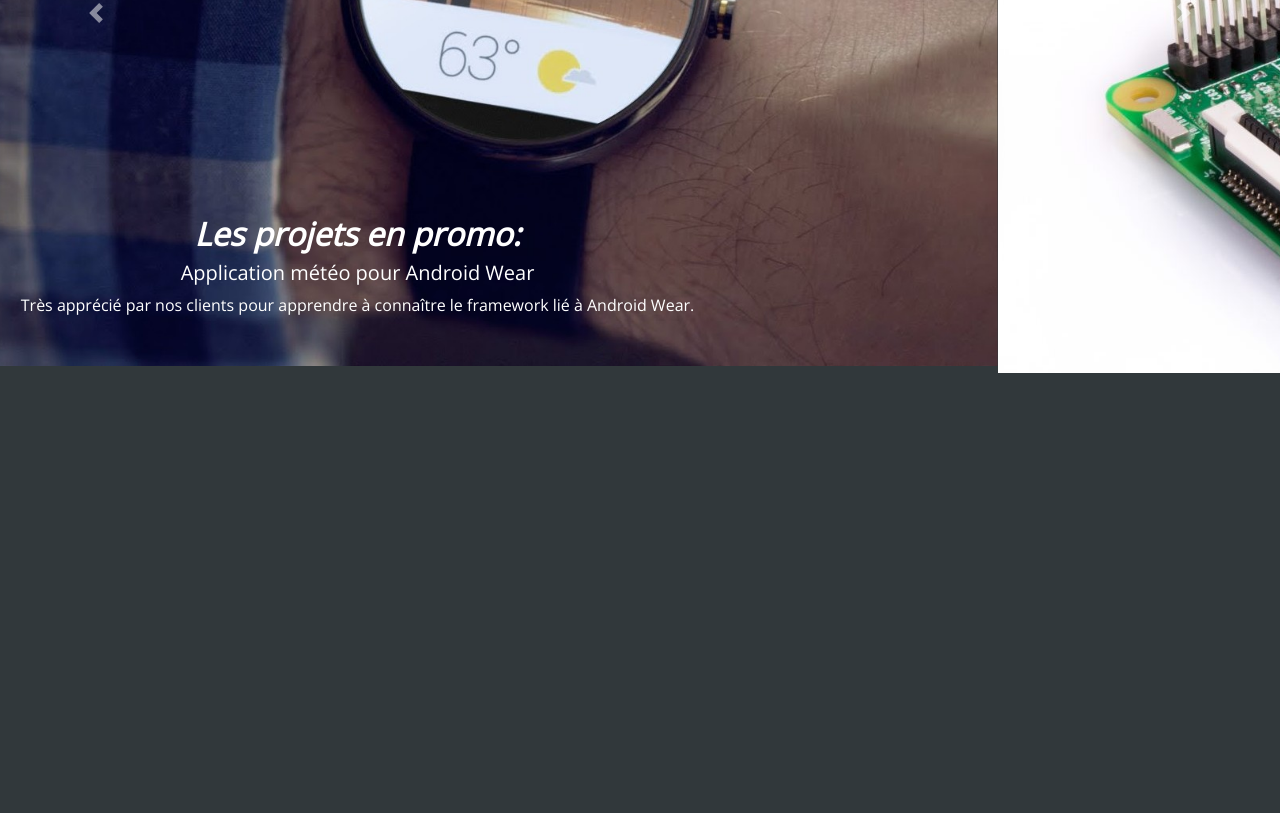
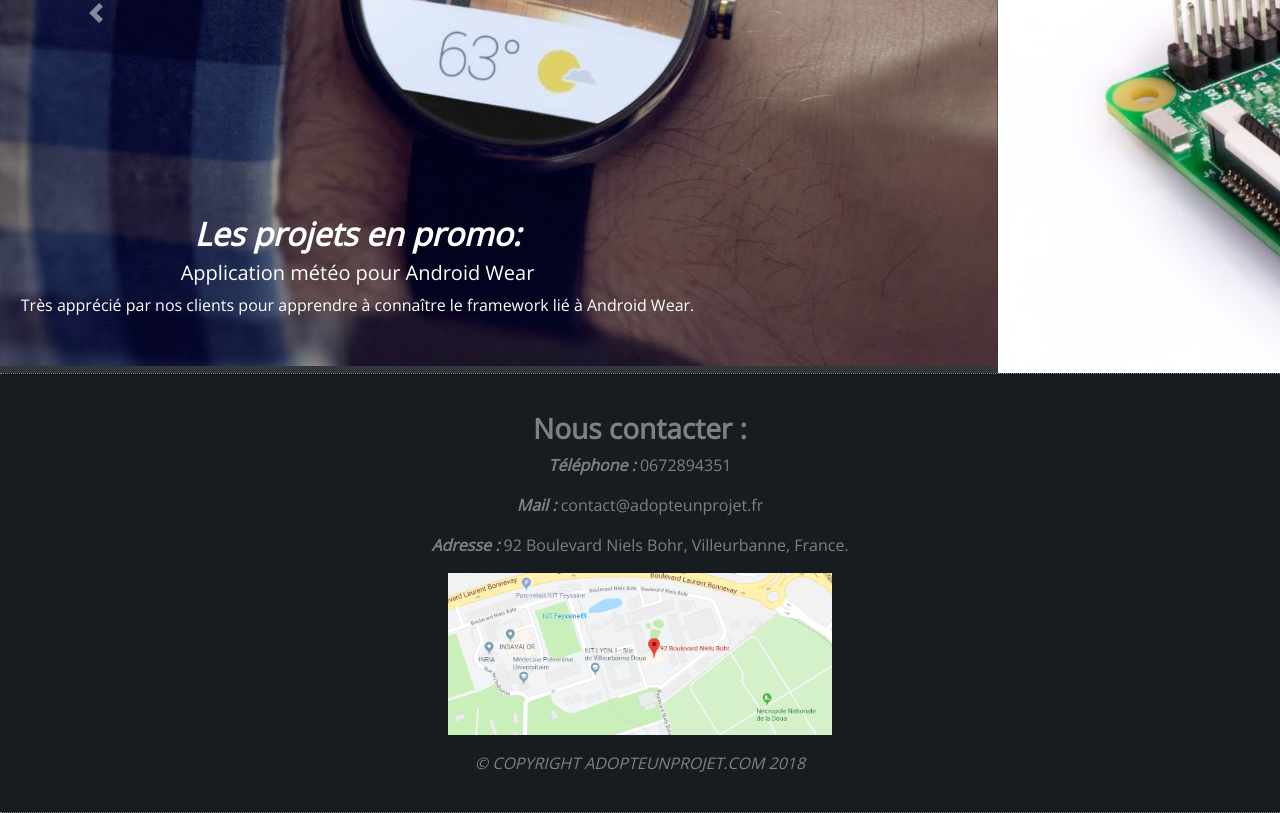
Before and after one commit to Tahaga/projet_web_S1, a plain HTML site: page index.html in a window 1280 px wide. Shown: the part 1953-2766 px from the top of the page. Before the commit the page ends 2326 px from the top, so only its background shows below. Drawn offline with nearby package versions, Linux system fonts and the light colour scheme.

Commit message:
Added footer to index.html

```diff
--- a/assets/style.css
+++ b/assets/style.css
@@ -67,6 +67,7 @@
     order: -2;
     margin-left: 0.5em;
     align-self: center;
+    margin: auto;
 }
 
 header input{
@@ -146,6 +147,7 @@
 }
 
 .carousel-item{
+    /*border-top: 2px dotted grey; */
     height: 90vh;
 }
 
@@ -156,7 +158,33 @@
 
 
 footer {
-	background-color : #3C4147;
-	margin: auto;
+    border-top: 1px dotted grey;
+    border-bottom: 1px dotted grey;
+	background-color :rgb(22, 28, 31);
+    margin: auto;
+    height: 55vh;
+    text-align: center;
+    display:flex;
+    flex-direction: column;
+    justify-content: center;
+    color: grey;
+}
 
+footer p span{
+    font-weight: bold;
 }
+
+footer h3 {
+    font-weight: bold;
+}
+
+footer img {
+    width: 30%;
+    align-self: center;
+}
+
+footer :last-child{
+    font-style: italic;
+    margin-bottom: 0px;
+    margin-top: 1em;
+}
--- a/index.html
+++ b/index.html
@@ -74,6 +74,12 @@
                   </div>
     </section>
     <footer>
+        <h3>Nous contacter :</h3>
+        <p><span>Téléphone : </span>0672894351</p>
+        <p><span>Mail : </span>contact@adopteunprojet.fr</p>
+        <p><span>Adresse : </span>92 Boulevard Niels Bohr, Villeurbanne, France. </p>
+        <img src="assets/map.png" alt="map"/>
+        <p>© COPYRIGHT ADOPTEUNPROJET.COM 2018</p>
     </footer>
 </body>
 </html>
```
Also changed, not shown: assets/map.png (added).
